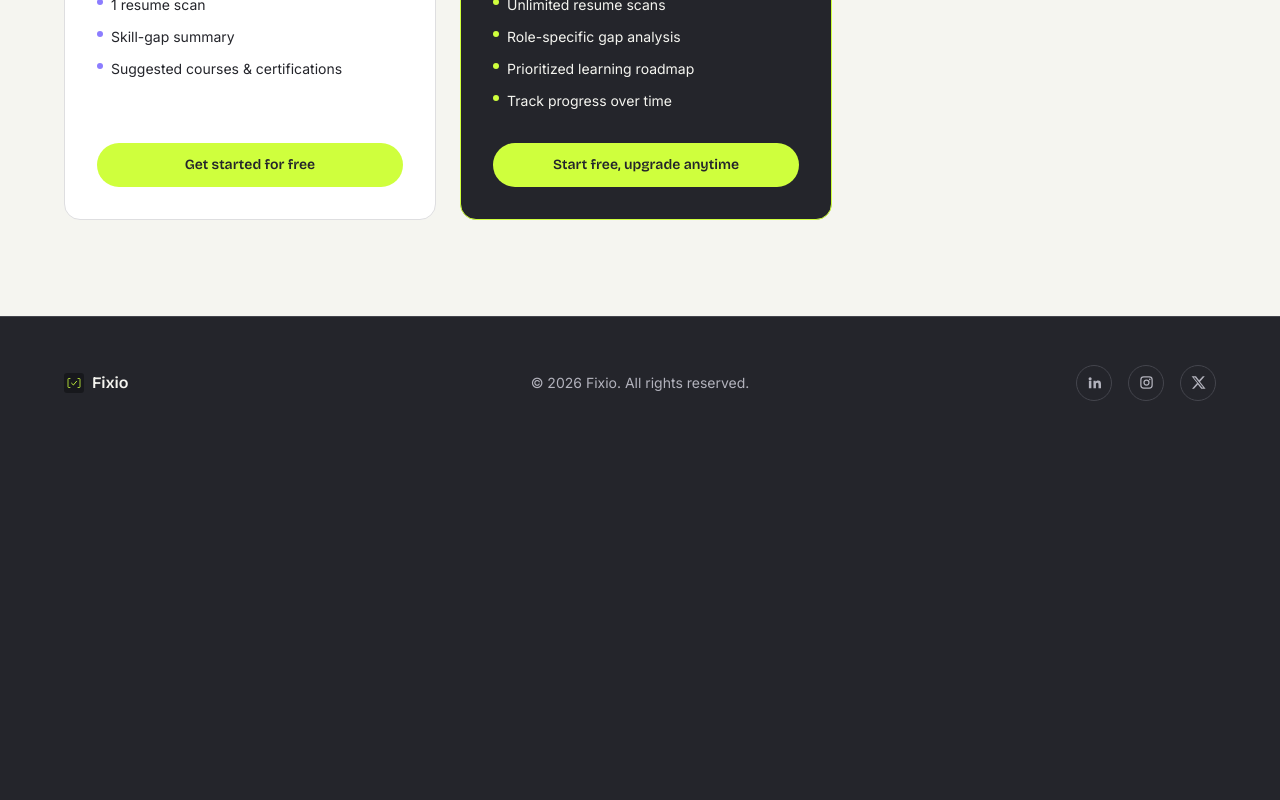
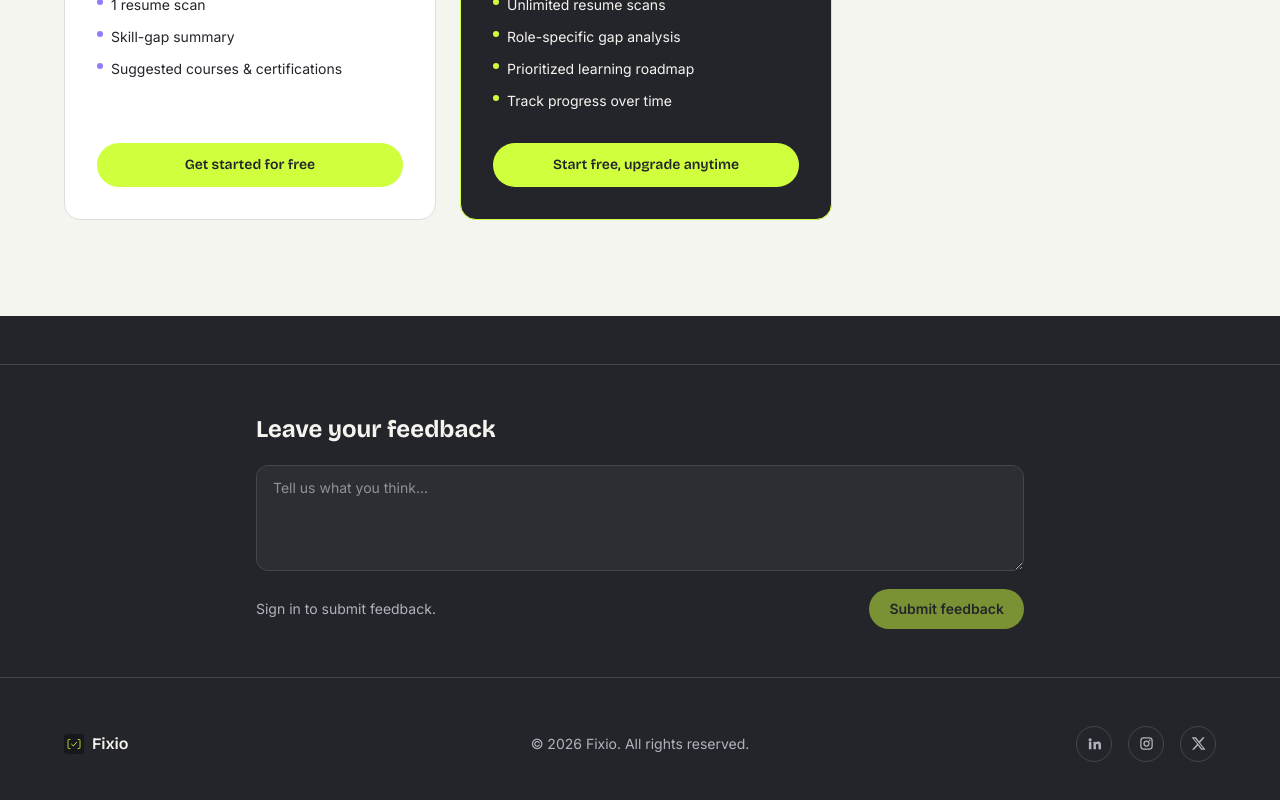
Before and after one commit to sLYTHOP/Fixio-, a Svelte app: page / in a window 1280 px wide. Shown: the part 2195-2995 px from the top of the page. Before the commit the page ends 2644 px from the top, so only its background shows below. Built offline with nearby package versions, Linux system fonts and the light colour scheme; no server answers.

Commit message:
added feedback section and fixed sign out missbehaviour

```diff
--- a/src/App.svelte
+++ b/src/App.svelte
@@ -10,6 +10,7 @@
   import UploadPanel from './lib/UploadPanel.svelte'
   import RoleModal from './lib/RoleModal.svelte'
   import ResultsPage from './lib/ResultsPage.svelte'
+  import FeedbackSection from './lib/FeedbackSection.svelte'
   import OnboardingTour from './lib/OnboardingTour.svelte'
   import { initAnalytics, identifyUser, trackEvent } from './lib/analytics.js'
   import { joinWaitlist, supabase, signOut } from './lib/supabase.js'
@@ -25,7 +26,7 @@
   let uploadError = ''
   let roleModalOpen = false
   let signInModalOpen = false
-  let view = 'landing' // 'landing' | 'results'
+  let view = 'landing' // 'landing' | 'authenticating' | 'results'
   let pendingFile = null // held in memory between upload and role questionnaire
   let waitlistRole = ''
   let waitlistNotice = ''
@@ -192,6 +193,7 @@
     if (user) {
       view = 'results'
     } else {
+      view = 'authenticating'
       signInModalOpen = true
     }
   }
@@ -209,6 +211,7 @@
     signInModalOpen = false
     clearPendingWaitlistRole()
     waitlistRole = ''
+    if (view === 'authenticating') view = 'landing'
   }
 
   function retryWaitlistSave() {
@@ -230,14 +233,21 @@
 </script>
 
 {#if view === 'results' && user}
-  <ResultsPage {user} onHome={returnHome} onRetry={retryUpload} onHelp={startTour} onTourReady={startFirstTour} onSignOut={signOut} />
+  <ResultsPage {user} onHome={returnHome} onRetry={retryUpload} onHelp={startTour} onTourReady={startFirstTour} />
+{:else if view === 'authenticating'}
+  <main class="flex min-h-screen items-center justify-center px-6 text-center">
+    <p class="font-display text-xl font-semibold">Signing in to start your analysis...</p>
+  </main>
 {:else}
   <main>
-    <Nav {user} onSignIn={openSignInDirect} onSignOut={signOut} />
+    {#if !roleModalOpen}
+      <Nav {user} onSignIn={openSignInDirect} onSignOut={signOut} />
+    {/if}
     <Hero onGetStarted={openUploadFlow} />
     <WhyFixio />
     <HowItWorks />
     <Pricing onGetStarted={openUploadFlow} />
+    <FeedbackSection {user} />
     <Footer />
   </main>
 {/if}
--- /dev/null
+++ b/src/lib/FeedbackSection.svelte
@@ -0,0 +1,74 @@
+<script>
+  import { submitUserFeedback } from './supabase.js'
+
+  export let user = null
+
+  let message = ''
+  let saving = false
+  let submitted = false
+  let errorMessage = ''
+
+  async function submitFeedback() {
+    const trimmedMessage = message.trim()
+    if (!user?.id || !user.email || !trimmedMessage || saving) return
+
+    saving = true
+    submitted = false
+    errorMessage = ''
+
+    const { error } = await submitUserFeedback({
+      userId: user.id,
+      email: user.email,
+      message: trimmedMessage,
+    })
+
+    saving = false
+    if (error) {
+      console.error('[FeedbackSection] failed to save feedback', error)
+      errorMessage = "We couldn't save your feedback. Please try again."
+      return
+    }
+
+    message = ''
+    submitted = true
+  }
+</script>
+
+<section class="mx-auto mt-12 w-full max-w-7xl border-t px-6 py-12" style="border-color: var(--line);">
+  <div class="mx-auto max-w-3xl">
+    <h2 class="font-display text-2xl font-bold">Leave your feedback</h2>
+    <form class="mt-5" on:submit|preventDefault={submitFeedback}>
+      <label class="sr-only" for="user-feedback">Leave your feedback</label>
+      <textarea
+        id="user-feedback"
+        bind:value={message}
+        maxlength="2000"
+        rows="4"
+        placeholder="Tell us what you think..."
+        class="w-full resize-y rounded-xl border px-4 py-3 text-sm outline-none transition-colors focus:border-[var(--lime)]"
+        style="border-color: var(--line); background: var(--surface); color: var(--ink);"
+      ></textarea>
+      <div class="mt-3 flex flex-wrap items-center justify-between gap-3">
+        {#if !user?.email}
+          <p class="text-sm" style="color: var(--ink-soft);">Sign in to submit feedback.</p>
+        {:else}
+          <p class="text-sm" style="color: var(--ink-soft);">Submitted as {user.email}</p>
+        {/if}
+        <button
+          type="submit"
+          disabled={!user?.email || !message.trim() || saving}
+          class="rounded-full px-5 py-2.5 text-sm font-semibold transition-opacity disabled:cursor-not-allowed disabled:opacity-50"
+          style="background: var(--lime); color: var(--paper);"
+        >
+          {saving ? 'Submitting...' : 'Submit feedback'}
+        </button>
+      </div>
+      {#if submitted}
+        <p class="mt-3 text-sm" role="status" style="color: var(--lime);">Thanks for your feedback!</p>
+      {/if}
+      {#if errorMessage}
+        <p class="mt-3 text-sm" role="alert" style="color: var(--coral);">{errorMessage}</p>
+      {/if}
+    </form>
+  </div>
+</section>
--- a/src/lib/ResultsPage.svelte
+++ b/src/lib/ResultsPage.svelte
@@ -4,6 +4,7 @@
   import { uploadResume, downloadResume, getLatestFeedback, supabase, joinWaitlist } from './supabase.js'
   import { getPendingResume, getPendingMeta, clearPendingResume } from './pendingResume.js'
   import { trackEvent } from './analytics.js'
+  import FeedbackSection from './FeedbackSection.svelte'
   import ResumePreview from './ResumePreview.svelte'
 
   export let user
@@ -11,7 +12,6 @@
   export let onRetry = () => {}
   export let onHelp = () => {}
   export let onTourReady = () => {}
-  export let onSignOut = () => {}
 
   let stage = 'loading' // loading -> uploading -> processing -> done -> error
   let uploadError = ''
@@ -215,27 +215,17 @@
       <House size={16} strokeWidth={2} aria-hidden="true" />
       Back to home
     </button>
-    <div class="flex items-center gap-3">
-      {#if stage === 'done'}
-        <button
-          type="button"
-          on:click={onHelp}
-          class="rounded-full border px-4 py-2 text-sm font-semibold transition-colors hover:bg-[var(--surface-2)]"
-          style="border-color: var(--line); background: var(--surface); color: var(--ink);"
-          aria-label="Restart product tour"
-        >
-          Take a tour
-        </button>
-      {/if}
+    {#if stage === 'done' && !paymentPageOpen}
       <button
         type="button"
-        on:click={onSignOut}
+        on:click={onHelp}
         class="rounded-full border px-4 py-2 text-sm font-semibold transition-colors hover:bg-[var(--surface-2)]"
         style="border-color: var(--line); background: var(--surface); color: var(--ink);"
+        aria-label="Restart product tour"
       >
-        Sign out
+        Take a tour
       </button>
-    </div>
+    {/if}
   </div>
 
   {#if stage === 'loading' || stage === 'uploading' || stage === 'processing' || stage === 'error'}
@@ -534,4 +524,7 @@
       </div>
     {/if}
   {/if}
+  {#if stage === 'done'}
+    <FeedbackSection {user} />
+  {/if}
 </section>
--- a/src/lib/supabase.js
+++ b/src/lib/supabase.js
@@ -43,6 +43,14 @@ export async function getLatestFeedback(userId) {
     .maybeSingle()
 }
 
+export async function submitUserFeedback({ userId, email, message }) {
+  return supabase.from('user_feedback').insert({
+    user_id: userId,
+    email: email.trim().toLowerCase(),
+    message: message.trim(),
+  })
+}
+
 export async function downloadResume(path) {
   return supabase.storage.from('resumes').download(path)
 }
```
Also changed, not shown: 1 other file (tests, documents, lock files or other folders).
